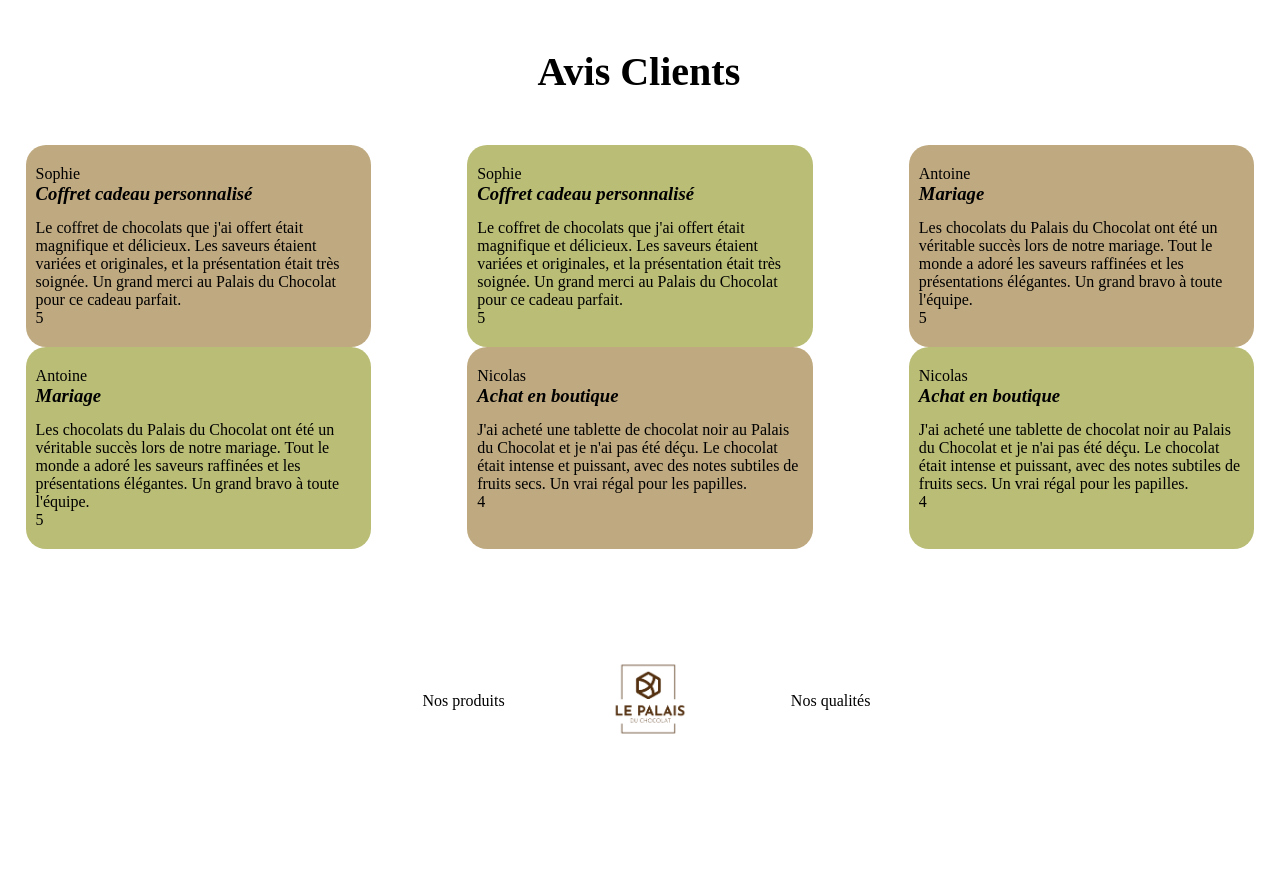
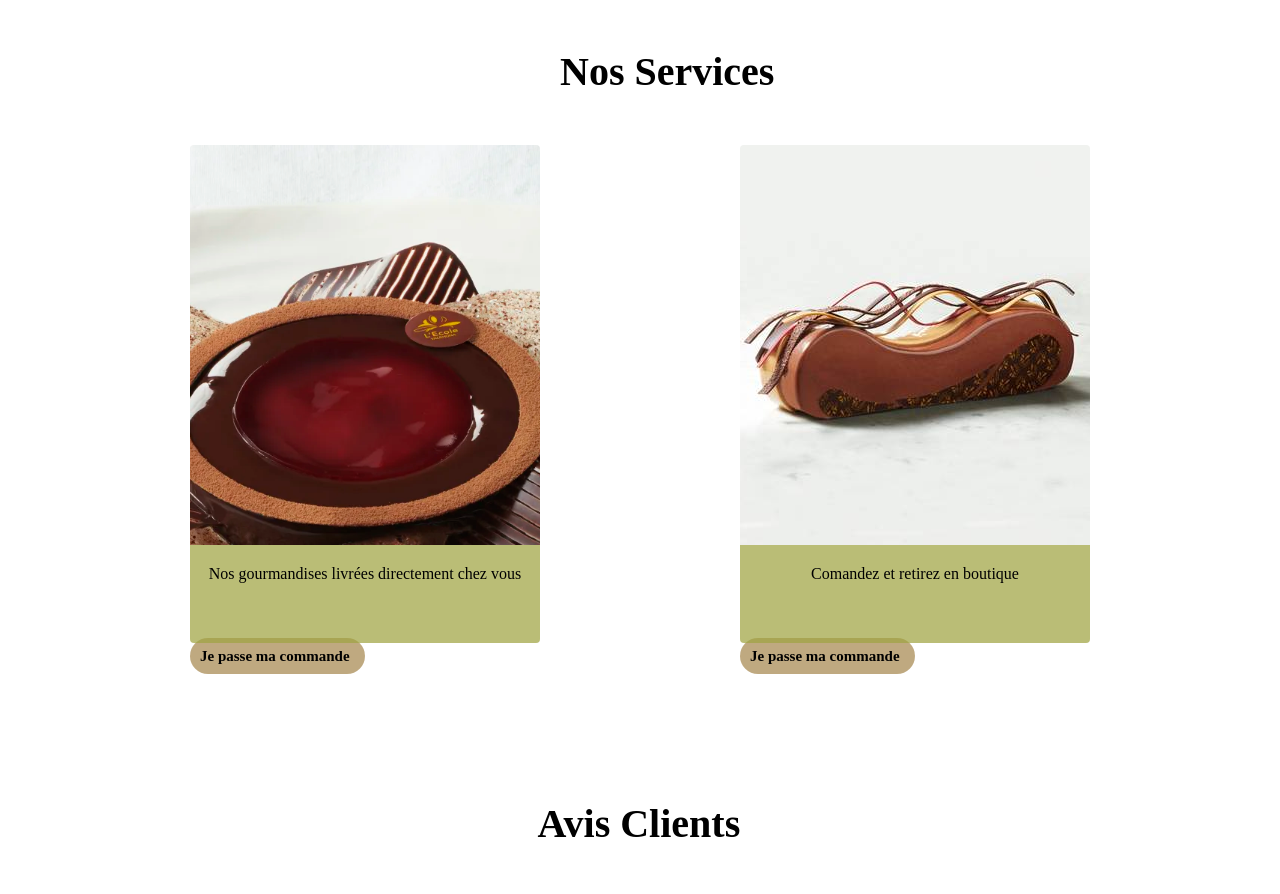
Before and after one commit to HB19911991/Chocolatier-Le-Palais, a plain HTML site: page index.html in a window 1280 px wide. Shown: the part 3009-3903 px from the top of the page. Before the commit the page ends 3762 px from the top, so only its background shows below. Drawn offline with nearby package versions, Linux system fonts and the light colour scheme.

Commit message:
Update index.html

```diff
--- a/index.html
+++ b/index.html
@@ -38,6 +38,34 @@
 
              </section>
 
+
+    <!-- Service -->
+        <section class="container">
+            <h2 class="h2main">Nos Services</h2>
+            <div class="flex space">
+                <!-- Premier div -->
+                <div class="carte ">
+                    <img class="imgsize" src="asset/5fae51979fccf982.webp" alt="Photo d'entrement">
+                    <div>
+                        <p class="textecarteservice co">
+                            Nos gourmandises livrées directement chez vous
+                        </p>
+                        <a class="btn2" href="">Je passe ma commande </a>
+                    </div>
+                </div>
+                <!-- DEUXIEME DIV -->
+                <div class="carte ">
+                    <img class="imgsize" src="asset/Entremets_muntu (1).jpg" alt="Photo d'entrement">
+                    <div>
+                        <p class=" co textecarteservice">
+                            Comandez et retirez en boutique
+                        </p>
+                        <a class="btn2" href="">Je passe ma commande </a>
+
+                    </div>
+                </div>
+            </div>
+        </section>
              <!-- AVIS -->
         <section class="width100 margBot100" >
             <h2 class="h2main">Avis Clients</h2>
```
